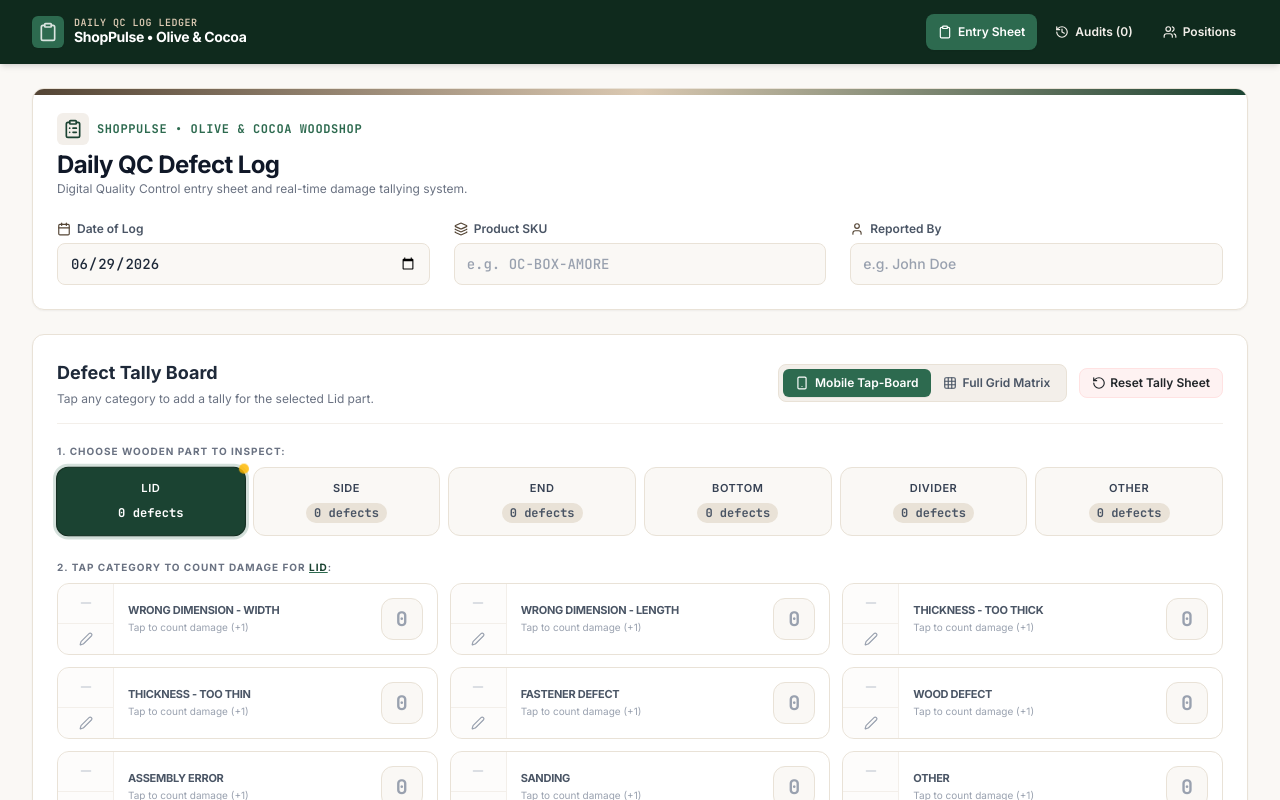
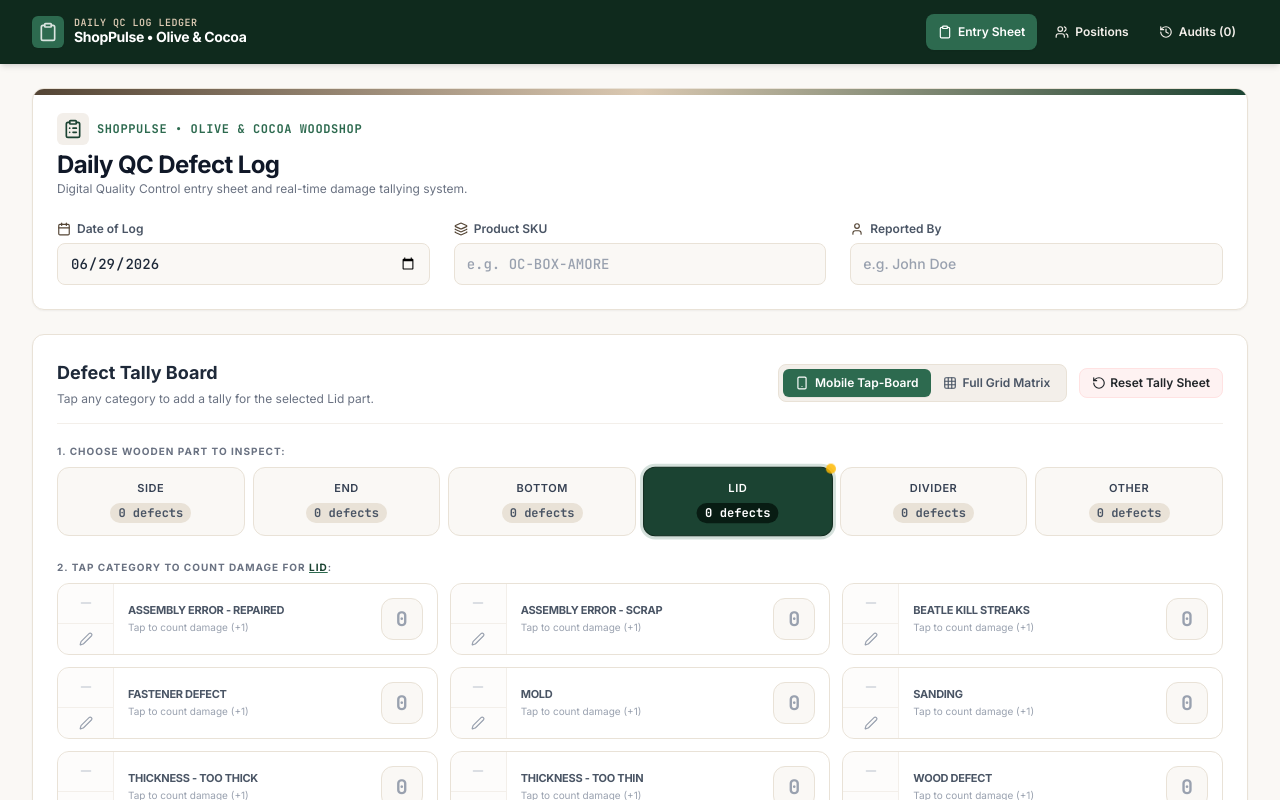
Before and after one commit to Only1MP/O-C-QC-Tracking, a React (Vite) app: page / in a window 1280 px wide. Shown: the top 800 px of the page. Built offline with nearby package versions, Linux system fonts and the light colour scheme.

Commit message:
feat: update UI, metadata, and defect schema
- Rename app title to "Daily QC Defect Log"
- Swap positions and audit tab order in navigation
- Expand forest color palette for theme consistency
- Refactor defect types and parts lists for better categorization

```diff
--- a/index.html
+++ b/index.html
@@ -3,7 +3,7 @@
   <head>
     <meta charset="UTF-8" />
     <meta name="viewport" content="width=device-width, initial-scale=1.0" />
-    <title>My Google AI Studio App</title>
+    <title>Daily QC Defect Log</title>
   </head>
   <body>
     <div id="root"></div>
--- a/src/App.tsx
+++ b/src/App.tsx
@@ -340,6 +340,19 @@
               </button>
 
               <button
+                id="tab-positions"
+                onClick={() => setActiveTab('positions')}
+                className={`flex-1 sm:flex-initial flex items-center justify-center gap-1.5 text-[11px] sm:text-xs font-semibold px-3 py-2 sm:py-2.5 rounded-lg transition-all ${
+                  activeTab === 'positions'
+                    ? 'bg-brand-forest-500 text-white shadow-xs'
+                    : 'text-brand-beige-100 hover:bg-brand-forest-600/50 hover:text-white'
+                }`}
+              >
+                <Users className="w-3.5 h-3.5" />
+                <span>Positions</span>
+              </button>
+
+              <button
                 id="tab-history"
                 onClick={() => setActiveTab('history')}
                 className={`flex-1 sm:flex-initial flex items-center justify-center gap-1.5 text-[11px] sm:text-xs font-semibold px-3 py-2 sm:py-2.5 rounded-lg transition-all ${
@@ -350,19 +363,6 @@
               >
                 <History className="w-3.5 h-3.5" />
                 <span>Audits ({logs.length})</span>
-              </button>
-
-              <button
-                id="tab-positions"
-                onClick={() => setActiveTab('positions')}
-                className={`flex-1 sm:flex-initial flex items-center justify-center gap-1.5 text-[11px] sm:text-xs font-semibold px-3 py-2 sm:py-2.5 rounded-lg transition-all ${
-                  activeTab === 'positions'
-                    ? 'bg-brand-forest-500 text-white shadow-xs'
-                    : 'text-brand-beige-100 hover:bg-brand-forest-600/50 hover:text-white'
-                }`}
-              >
-                <Users className="w-3.5 h-3.5" />
-                <span>Positions</span>
               </button>
             </div>
 
--- a/src/index.css
+++ b/src/index.css
@@ -7,9 +7,16 @@
   --color-brand-beige-200: #e9e2d7;
   --color-brand-beige-300: #dbc9b2;
   --color-brand-beige-800: #544535;
+  --color-brand-forest-50: #f4f9f6;
+  --color-brand-forest-100: #e8f3ee;
+  --color-brand-forest-200: #d1e7dd;
+  --color-brand-forest-300: #a3cfbb;
   --color-brand-forest-500: #2d6a4f;
   --color-brand-forest-600: #1b4332;
   --color-brand-forest-700: #0f2a1d;
+  --color-brand-forest-750: #0c2318;
+  --color-brand-forest-800: #081c13;
+  --color-brand-forest-900: #05130d;
   --color-brand-charcoal-800: #212529;
   --color-brand-charcoal-900: #121416;
 
--- a/src/types.ts
+++ b/src/types.ts
@@ -1,43 +1,66 @@
-export type Part = 'Lid' | 'Side' | 'End' | 'Bottom' | 'Divider' | 'Other';
+/**
+ * Represents the structured record of a wooden component part type.
+ */
+export type Part = 'Side' | 'End' | 'Bottom' | 'Lid' | 'Divider' | 'Other';
 
+/**
+ * Defines all standard categories of Quality Control defects.
+ */
 export type DefectType =
-  | 'Wrong Dimension - Width'
-  | 'Wrong Dimension - Length'
+  | 'Assembly Error - Repaired'
+  | 'Assembly Error - Scrap'
+  | 'Beatle Kill Streaks'
+  | 'Fastener Defect'
+  | 'Mold'
+  | 'Sanding'
   | 'Thickness - Too Thick'
   | 'Thickness - Too Thin'
-  | 'Fastener Defect'
   | 'Wood Defect'
-  | 'Assembly Error'
-  | 'Sanding'
-  | 'Other';
+  | 'Wrong Dimension - Length'
+  | 'Wrong Dimension - Width';
 
+/**
+ * Ordered list of standard wooden parts used throughout the application.
+ */
 export const STANDARD_PARTS: Part[] = [
-  'Lid',
   'Side',
   'End',
   'Bottom',
+  'Lid',
   'Divider',
   'Other'
 ];
 
+/**
+ * Alphabetically sorted array of standard quality defect categories.
+ */
 export const DEFECT_TYPES_LIST: DefectType[] = [
-  'Wrong Dimension - Width',
-  'Wrong Dimension - Length',
+  'Assembly Error - Repaired',
+  'Assembly Error - Scrap',
+  'Beatle Kill Streaks',
+  'Fastener Defect',
+  'Mold',
+  'Sanding',
   'Thickness - Too Thick',
   'Thickness - Too Thin',
-  'Fastener Defect',
   'Wood Defect',
-  'Assembly Error',
-  'Sanding',
-  'Other'
+  'Wrong Dimension - Length',
+  'Wrong Dimension - Width'
 ];
 
+/**
+ * A 2D-like dictionary mapping wood parts to defect categories and their tally counts.
+ * Integrators: This can easily map to a JSON field in Postgres or flat relational tables.
+ */
 export interface DefectMatrix {
   [part: string]: {
     [defect: string]: number;
   };
 }
 
+/**
+ * Represents the labor assignments for a single shift across workstations.
+ */
 export interface ShiftAssignments {
   Sides: string[];
   Crates: string[];
@@ -45,26 +68,36 @@
   Lids: string[];
 }
 
+/**
+ * Tracks the master employee registry and shift workstation assignments.
+ */
 export interface ProductionLineState {
   employees: string[];
   morning: ShiftAssignments;
   afternoon: ShiftAssignments;
 }
 
+/**
+ * Primary model representing a finalized Daily Quality Control Defect Log.
+ * Ideal for persistence mapping to SQL databases, REST APIs, or ERP synchronization.
+ */
 export interface QCDefectLog {
-  id: string;
-  date: string;
-  sku: string;
-  shiftReportedBy: string;
-  matrix: DefectMatrix;
-  additionalNotes: string;
-  createdAt: string;
-  positions?: {
+  id: string; // Unique alphanumeric log ID
+  date: string; // Date of inspection (YYYY-MM-DD)
+  sku: string; // Product SKU being inspected
+  shiftReportedBy: string; // QC Inspector/Operator name
+  matrix: DefectMatrix; // Quantified defect tally breakdown
+  additionalNotes: string; // Qualitative inspector observations
+  createdAt: string; // ISO 8601 Timestamp of submission
+  positions?: { // Labor layout snapshot at time of report
     morning: ShiftAssignments;
     afternoon: ShiftAssignments;
   };
 }
 
+/**
+ * Utility function to instantiate a zeroed defect tally matrix.
+ */
 export function createEmptyMatrix(): DefectMatrix {
   const matrix: DefectMatrix = {};
   for (const part of STANDARD_PARTS) {
```
